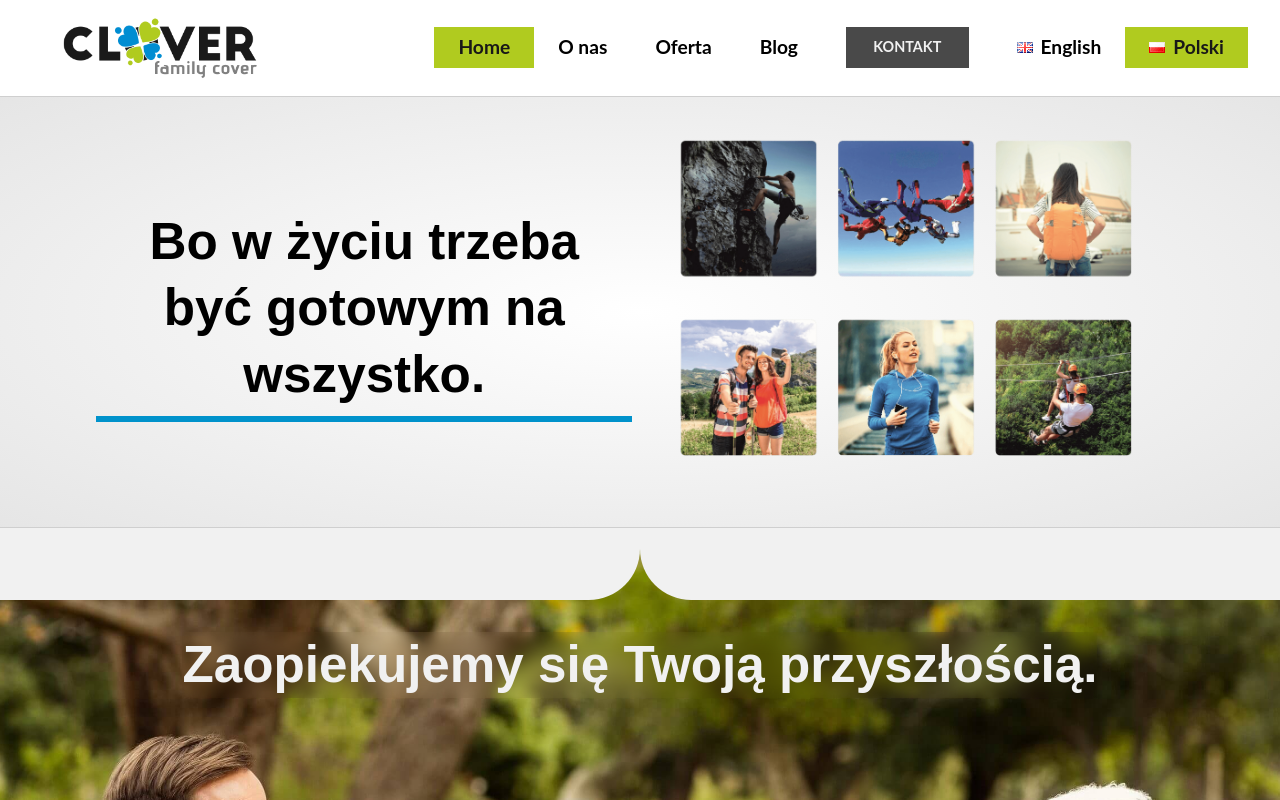
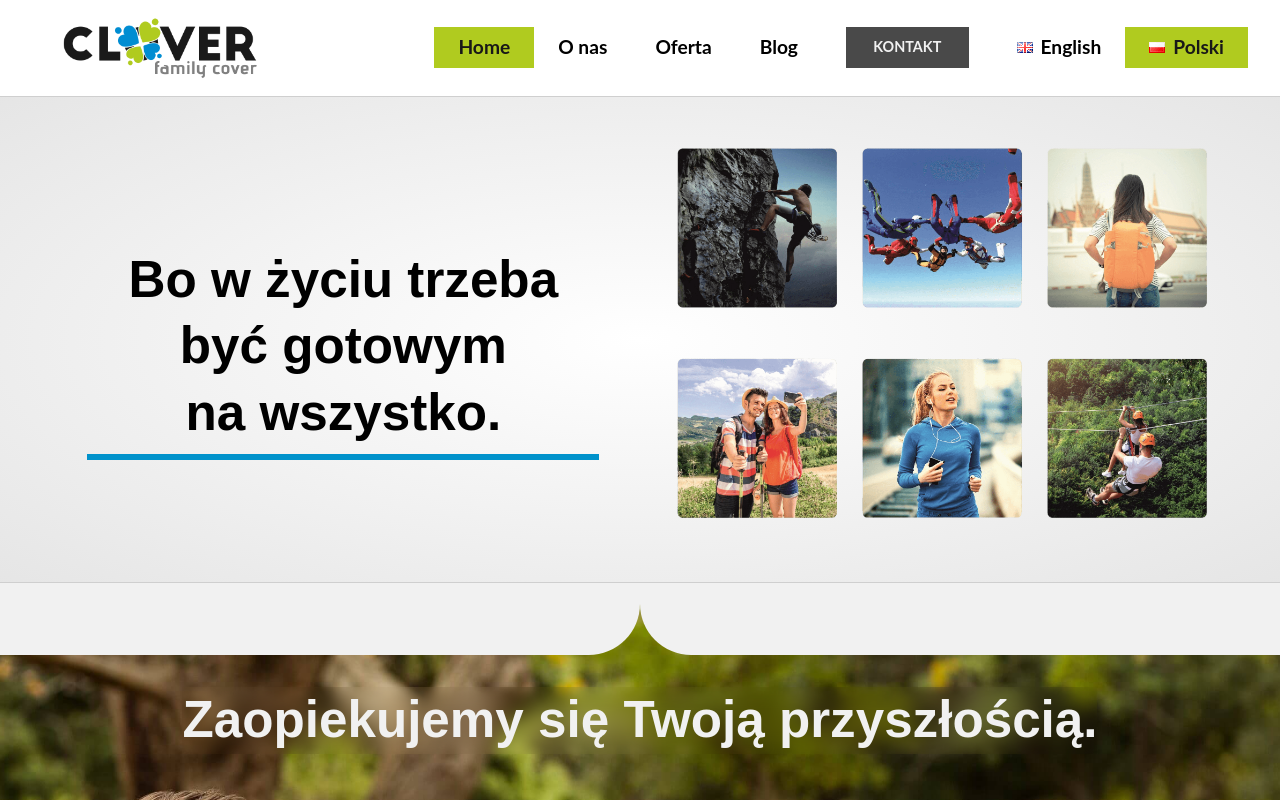
Before and after one commit to TZ-fn/MyClover, a React (Vite) app: page / in a window 1280 px wide. Shown: the top 800 px of the page. Built offline with nearby package versions, Linux system fonts and the light colour scheme; a web font is replaced by a local one.

Commit message:
fix: improve the styling and animations

```diff
--- a/src/components/HeroBanner/HeroBanner.module.scss
+++ b/src/components/HeroBanner/HeroBanner.module.scss
@@ -1,5 +1,8 @@
 .mainWrapper {
+  position: relative;
   margin: auto;
+  height: 38vw;
+  width: 100%;
   padding: 0 6rem;
   background: radial-gradient(hsl(0, 0%, 100%), hsl(0, 0%, 90%));
   border-bottom: 1px solid var(--grey);
@@ -7,6 +10,8 @@
 
 .heroOne,
 .heroTwo {
+  position: absolute;
+  left: 0;
   display: flex;
   align-items: center;
   justify-content: space-around;
@@ -17,6 +22,7 @@
   padding: 0.5rem 1rem;
   font-family: "AlegreyaSans", sans-serif;
   text-align: center;
+  flex-grow: 0;
 }
 
 .heroTextOne {
@@ -26,7 +32,9 @@
 }
 
 .heroTextTwo {
+  margin-left: 6vw;
   font-size: 4vw;
+  width: 40vw;
   border-bottom: clamp(1px, 1vw, 6px) solid var(--accent-color-blue);
 }
 
--- a/src/components/HeroBanner/HeroBanner.tsx
+++ b/src/components/HeroBanner/HeroBanner.tsx
@@ -16,16 +16,15 @@ function HeroBanner() {
     return () => clearInterval(heroInterval);
   }, [isFirstHeroActive]);
 
-  const duration = 300;
-
   const defaultStyle = {
-    transition: `all ${duration}ms ease-in-out`,
+    transition: `transform 600ms ease-in-out, opacity 300ms ease-in-out`,
     transform: "scale(1)",
+    opacity: "0",
   };
 
   const transitionStyles = {
-    entering: { transform: "scale(1)" },
-    entered: { transform: "scale(1)" },
+    entering: { transform: "scale(1)", opacity: "0" },
+    entered: { transform: "scale(1)", opacity: "1" },
     exiting: { transform: "scale(0)" },
     exited: { transform: "scale(0)" },
     unmounted: { transform: "scale(0)" },
--- a/src/index.scss
+++ b/src/index.scss
@@ -25,6 +25,7 @@ html,
 body {
   height: 100%;
   text-rendering: optimizeSpeed;
+  text-wrap: balance;
   background-color: var(--white);
   color: var(--black);
 }
```
